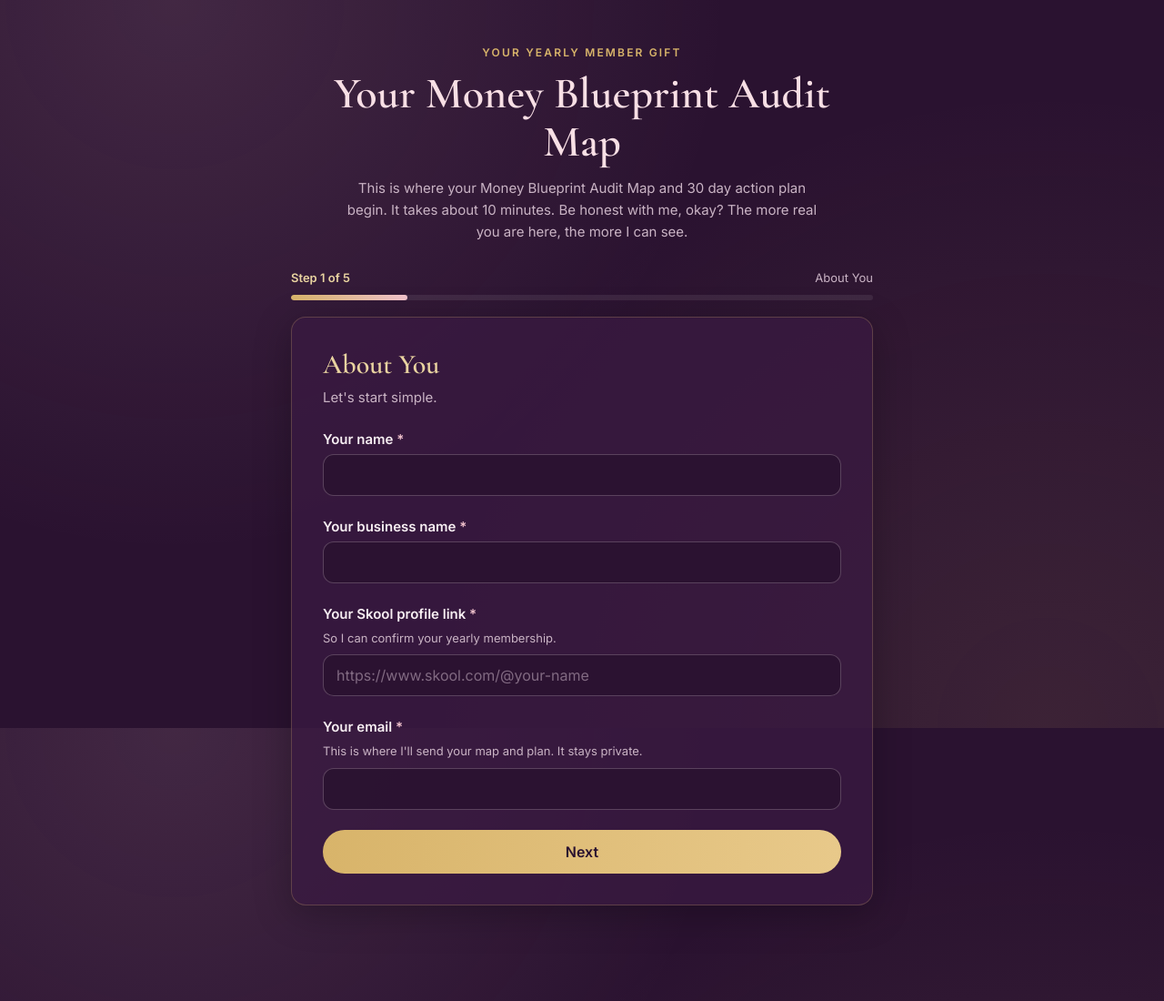
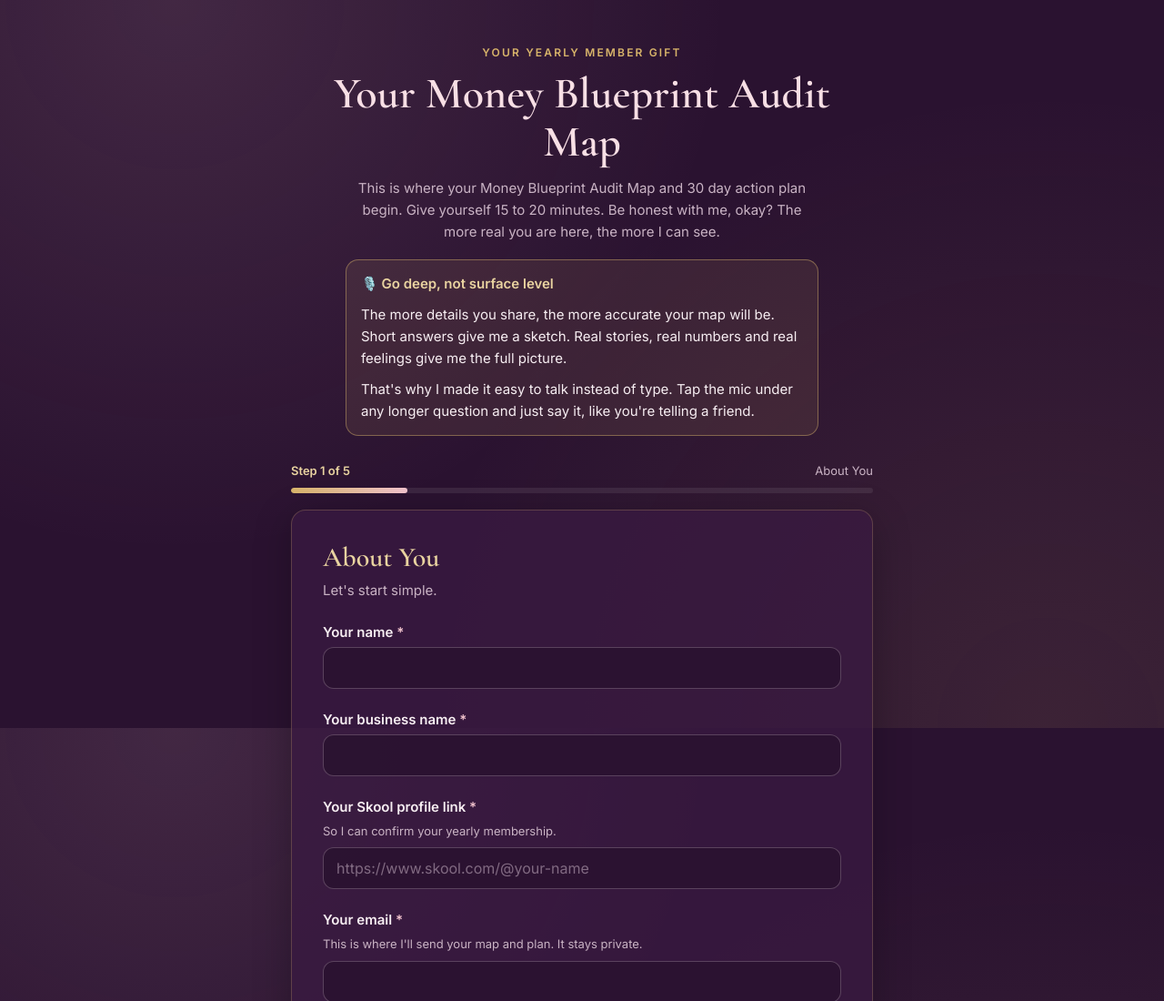
Before and after one commit to aurailia/money-blueprint-map, a plain HTML site: page index.html in a window 1280 px wide. Shown: the top 1100 px of the page at 91% size. Drawn offline with nearby package versions, Linux system fonts and the light colour scheme.

Commit message:
Add files via upload

```diff
--- a/index.html
+++ b/index.html
@@ -40,6 +40,9 @@
   h1{font-family:'Cormorant Garamond',Georgia,serif;font-weight:600;font-size:40px;line-height:1.1;color:var(--blush-soft);margin-bottom:12px}
   .intro{color:var(--muted);font-size:15px;max-width:520px;margin:0 auto}
 
+  .detail-tip{max-width:520px;margin:18px auto 0;text-align:left;background:rgba(216,180,106,.1);border:1px solid rgba(216,180,106,.45);border-radius:14px;padding:14px 16px 4px;font-size:15px;color:var(--text)}
+  .detail-tip p{margin-bottom:10px}
+  .detail-title{color:var(--gold-soft);font-weight:600}
   .progress{margin:28px 0 18px}
   .progress-top{display:flex;justify-content:space-between;font-size:13px;color:var(--muted);margin-bottom:8px}
   .progress-top strong{color:var(--gold-soft);font-weight:600}
@@ -149,7 +152,12 @@
   <header>
     <div class="brand" id="brandLine">Your Yearly Member Gift</div>
     <h1>Your Money Blueprint Audit Map</h1>
-    <p class="intro">This is where your Money Blueprint Audit Map and 30 day action plan begin. It takes about 10 minutes. Be honest with me, okay? The more real you are here, the more I can see.</p>
+    <p class="intro">This is where your Money Blueprint Audit Map and 30 day action plan begin. Give yourself 15 to 20 minutes. Be honest with me, okay? The more real you are here, the more I can see.</p>
+    <div class="detail-tip">
+      <p class="detail-title">🎙️ Go deep, not surface level</p>
+      <p>The more details you share, the more accurate your map will be. Short answers give me a sketch. Real stories, real numbers and real feelings give me the full picture.</p>
+      <p>That's why I made it easy to talk instead of type. Tap the mic under any longer question and just say it, like you're telling a friend.</p>
+    </div>
   </header>
 
   <div class="progress" id="progress">
```
